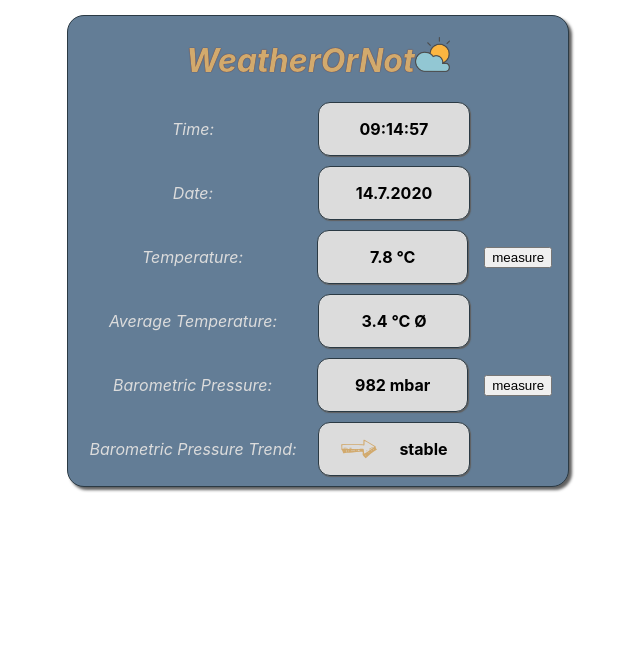
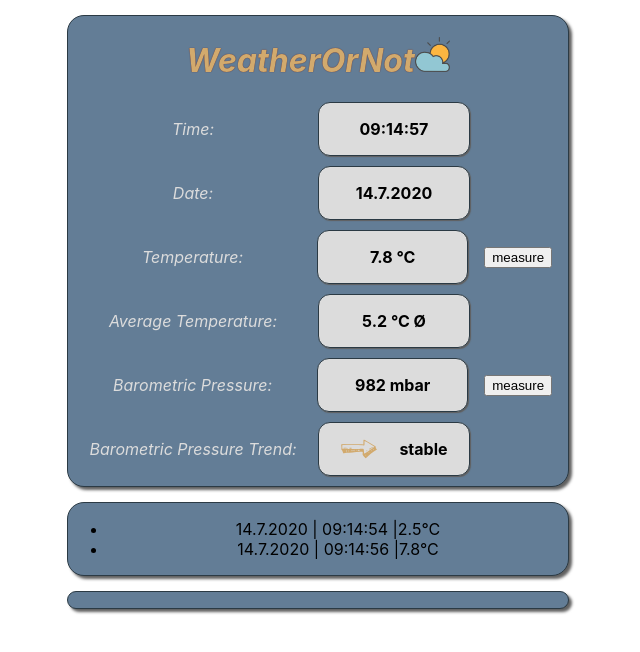
Before and after one commit to TheWeatherMan316/WeatherOrNot, a React (Create React App) app: page / in a window 1280 px wide. Shown: the top 652 px of the page, without its empty margins (322-962 px from the left). Built offline with nearby package versions, Linux system fonts and the light colour scheme.

Commit message:
implemented very basic temp and barHistory

```diff
--- a/src/App.js
+++ b/src/App.js
@@ -7,7 +7,12 @@ import Controls from "./components/DisplayRow/Controls";
 import CurrentDate from "./components/DisplayRow/BoxContent/CurrentDate";
 import "./App.css";
 
-let tempArr = [];
+const tempArr = [];
+
+const tempHistoryArr = [];
+
+const barHistArr = [];
+
 const measurements = [
   { value: 0, timestamp: 0 },
   { value: 0, timestamp: 0 },
@@ -19,8 +24,23 @@ function App() {
   const [averageTemp, setAverageTemp] = useState(0);
 
   const measureTemp = () => {
-    setTemp(getRandomValue(-20, 40));
+    const newTemp = getRandomValue(-20, 40);
+    const tempTime = new Date();
+    setTemp(newTemp);
+    tempArr.push(newTemp);
+    const tempHistElement = {
+      value: newTemp,
+      time: tempTime,
+    };
+    tempHistoryArr.push(tempHistElement);
   };
+
+  const tempHistory = tempHistoryArr.map((element) => (
+    <li>
+      {element.time.toLocaleDateString("de-DE")} | {element.time.toLocaleTimeString("de-DE")} |
+      {element.value.toFixed(1).toString()}°C
+    </li>
+  ));
 
   const measureBar = () => {
     const newValue = getRandomValue(980, 1050);
@@ -31,21 +51,31 @@ function App() {
     };
 
     setBar(newValue);
-
-    newMeasurement.timestamp = Date.now();
+    const time = new Date();
+    newMeasurement.timestamp = time;
     newMeasurement.value = newValue;
 
     measurements.push(newMeasurement);
     measurements.shift();
+
+    const barHistElement = {
+      value: newValue,
+      time: time,
+    };
+
+    barHistArr.push(barHistElement);
   };
 
-  function calcAverageTemp(temperature) {
-    let latest = temperature;
-    tempArr.push(latest);
+  const barHistory = barHistArr.map((element) => (
+    <li>
+      {element.time.toLocaleDateString("de-DE")} | {element.time.toLocaleTimeString("de-DE")} |
+      {element.value.toFixed(0).toString()} mBar
+    </li>
+  ));
+
+  function calcAverageTemp() {
     let sum = tempArr.reduce((a, b) => a + b, 0);
-
     let averageTemp = sum / tempArr.length;
-
     setAverageTemp(averageTemp);
   }
 
@@ -64,18 +94,35 @@ function App() {
   }, []);
 
   useEffect(() => {
-    calcAverageTemp(temp);
+    calcAverageTemp();
   }, [temp]);
+
+  const tempHistComponent = () => {
+    return (
+      <div className="container" id="tempHist">
+        <div>
+          <ul>{tempHistory}</ul>
+        </div>
+      </div>
+    );
+  };
+
+  const barHistComponent = () => {
+    return (
+      <div className="container" id="barHist">
+        <div>
+          <ul>{barHistory}</ul>
+        </div>
+      </div>
+    );
+  };
 
   return (
     <div className="app" align="center">
       <div className="container">
         <Header />
-        <DisplayRow label="Time" display={ <CurrentDate time={true}/>} />
-        <DisplayRow
-          label="Date"
-          display={<CurrentDate time={false}/>}
-        />
+        <DisplayRow label="Time" display={<CurrentDate time={true} />} />
+        <DisplayRow label="Date" display={<CurrentDate time={false} />} />
         <DisplayRow
           label="Temperature"
           display={<UnitValue value={temp.toFixed(1).toString()} unit="°C" />}
@@ -95,6 +142,8 @@ function App() {
           display={<TrendValue measurements={measurements} />}
         />
       </div>
+      {tempHistComponent()}
+      {barHistComponent()}
     </div>
   );
 }
--- a/src/components/DisplayRow/BoxContent/TrendValue.js
+++ b/src/components/DisplayRow/BoxContent/TrendValue.js
@@ -45,7 +45,7 @@ export default function TrendValue(props) {
   const className= `${trend}Icon`
   return (
     <Fragment>
-      <img className={className} src={icon} alt="arrow"></img>
+      <img className={className} src={icon} alt="arrow"/>
       <p className="trendText">
         <b>{trend}</b>
       </p>
```
